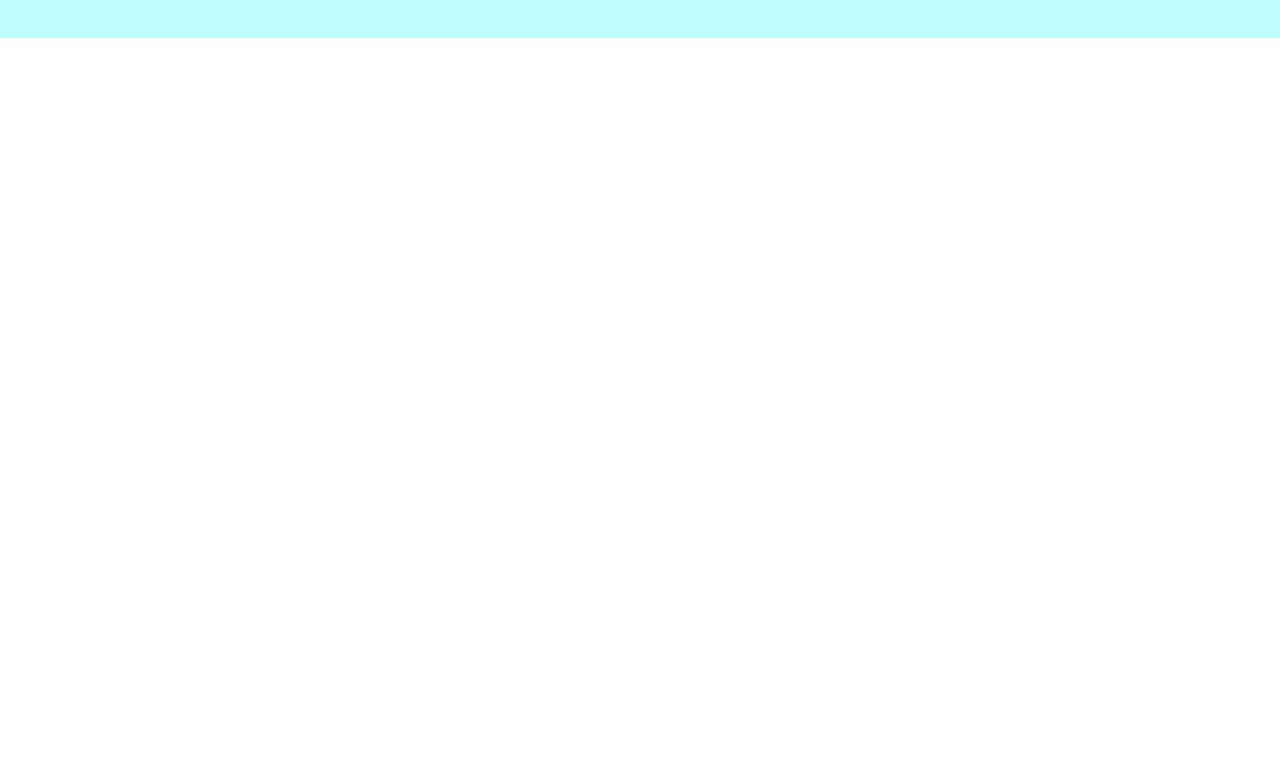
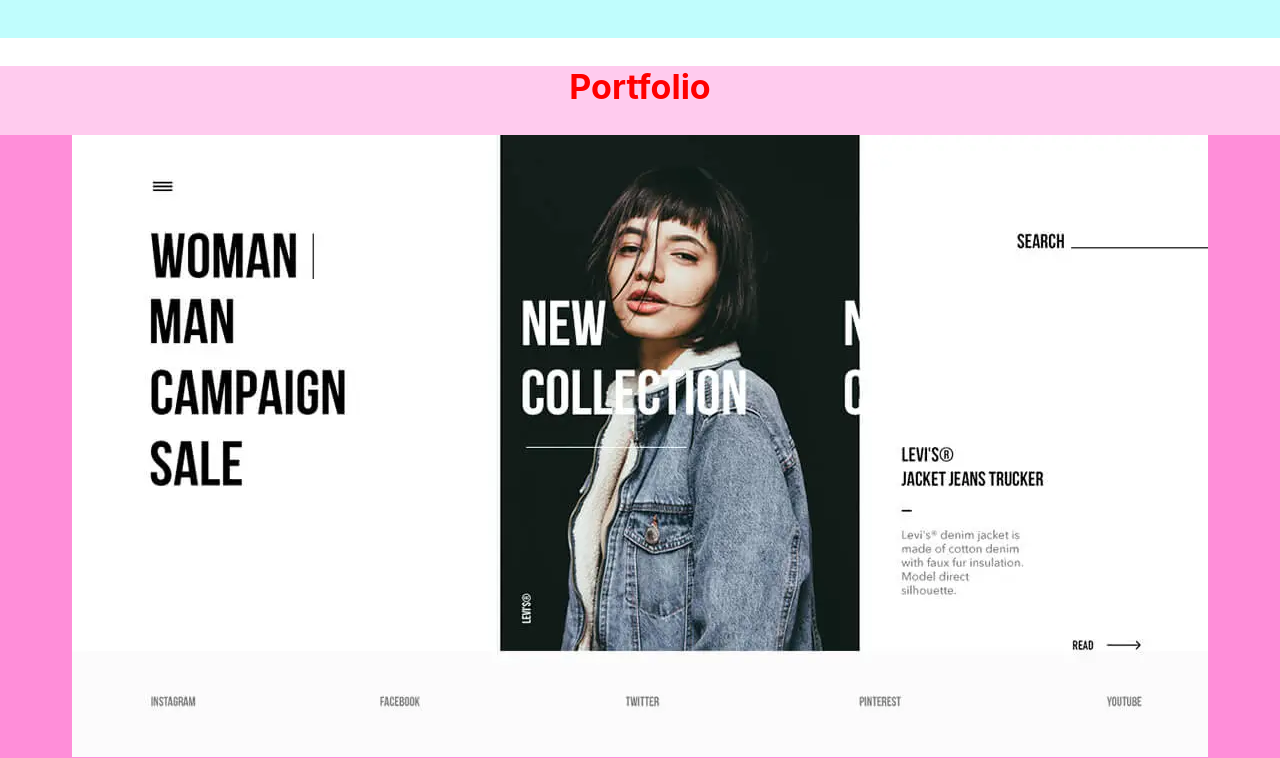
Before and after one commit to metedri/portfolio, a React app: page / in a window 1280 px wide. Shown: the part 1780-2538 px from the top of the page. Before the commit the page ends 1818 px from the top, so only its background shows below. Built offline with nearby package versions, Linux system fonts and the light colour scheme.

Commit message:
Добавлена секция Portfolio

```diff
--- a/src/App.tsx
+++ b/src/App.tsx
@@ -4,6 +4,7 @@ import { Header } from './layout/header/Header';
 import { Main } from './layout/sections/main/Main';
 import { AboutMe } from './layout/sections/aboutme/AboutMe';
 import { Skills } from './layout/sections/skills/Skills';
+import { Portfolio } from './layout/sections/portfolio/Portfolio';
 
 
 function App() {
@@ -13,6 +14,7 @@ function App() {
             <Main/>
             <AboutMe/>
             <Skills/>
+            <Portfolio/>
         </div>
     );
 }
--- /dev/null
+++ b/src/layout/sections/portfolio/Portfolio.tsx
@@ -0,0 +1,19 @@
+import React from "react";
+import styled from "styled-components";
+import { SectionTitle } from "../../../components/SectionTitle";
+import { PortfolioItem } from "./PortfolioItem";
+
+export const Portfolio = () => {
+    return (
+        <StyledPortfolio>
+            <SectionTitle>Portfolio</SectionTitle>
+            <PortfolioItem/>
+            <PortfolioItem/>
+            <PortfolioItem/>
+        </StyledPortfolio>
+    );
+};
+
+const StyledPortfolio = styled.section`
+    background-color: #ffcbee;
+`
--- /dev/null
+++ b/src/layout/sections/portfolio/PortfolioItem.tsx
@@ -0,0 +1,24 @@
+import React from "react";
+import styled from "styled-components";
+import progect1 from "../../../assets/images/progect_1.webp"
+
+
+export const PortfolioItem = () => {
+    return (
+        <StyledPortfolioItem>
+            <img src={progect1}/>
+            <LinkToTheProgect href="">Online fashion store - Homepage</LinkToTheProgect>
+        </StyledPortfolioItem>
+    );
+};
+
+const StyledPortfolioItem = styled.section`
+    background-color: #ff8ed9;
+    display: flex;
+    flex-direction: column;
+    align-items: center;
+`
+
+const LinkToTheProgect = styled.a`
+
+`
```
